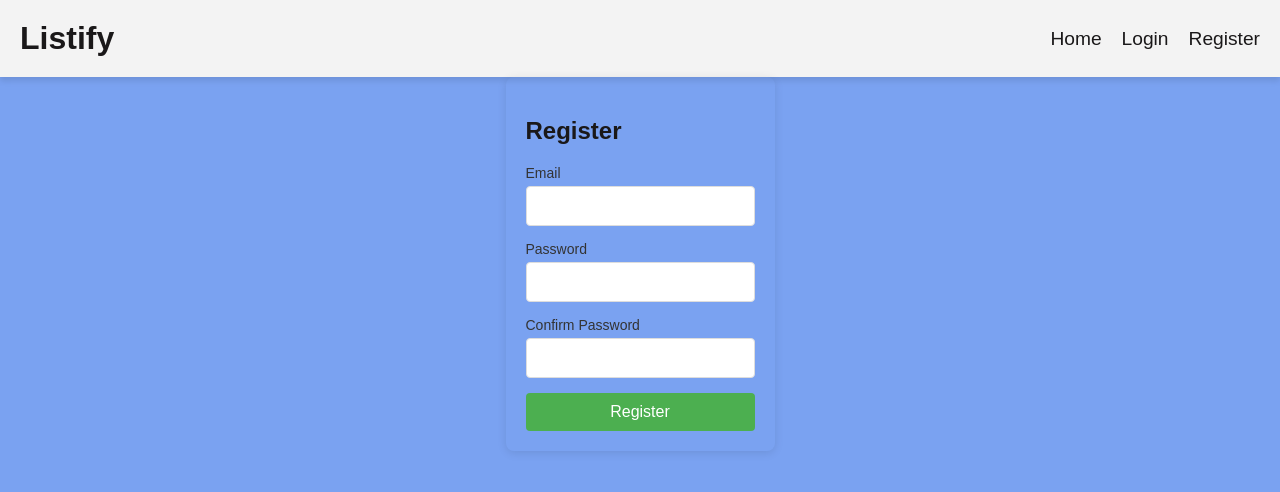
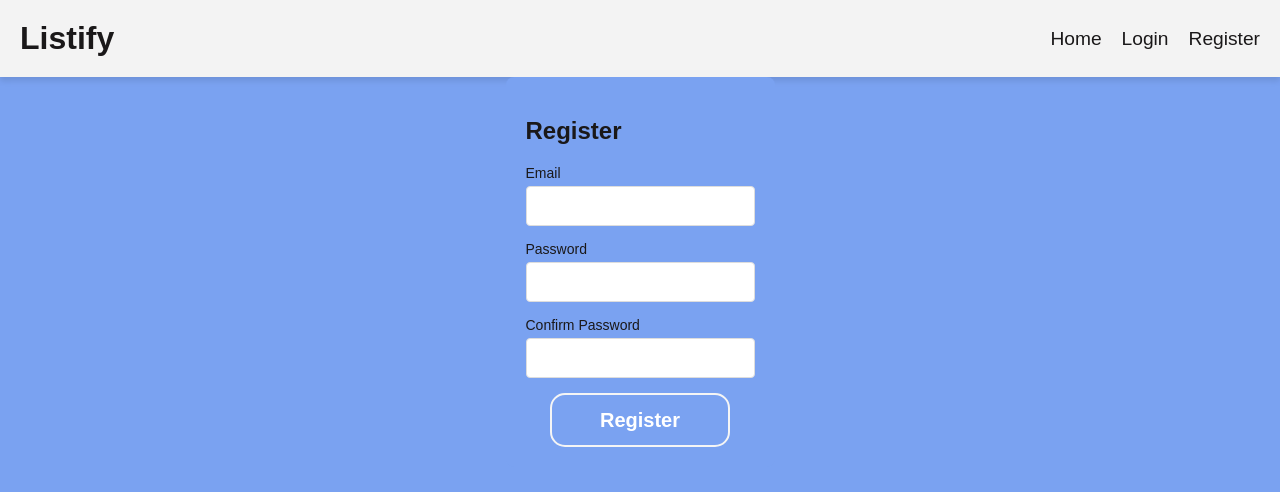
Before and after one commit to anaeggerdemier/Listify, a React (Create React App) app: page /register in a window 1280 px wide. Shown: the top 492 px of the page. Built offline with nearby package versions, Linux system fonts and the light colour scheme; no server answers.

Commit message:
Listify <feat: Refactor login and register pages>

```diff
--- a/src/Pages/Login/Login.jsx
+++ b/src/Pages/Login/Login.jsx
@@ -1,6 +1,7 @@
 import React, { useState } from "react";
 import InputField from "./InputField";
-import { FormContainer, Button, ErrorMessage } from "./Login.styled";
+import { FormContainer, ErrorMessage } from "./Login.styled";
+import Button from "../../Components/Button/Button";
 
 const Login = () => {
   const [formData, setFormData] = useState({ email: "", password: "" });
@@ -51,7 +52,9 @@ const Login = () => {
 
         {error && <ErrorMessage>{error}</ErrorMessage>}
 
-        <Button type="submit">Login</Button>
+        <div style={{ textAlign: "center" }}>
+          <Button type="submit" primary>Register</Button>
+        </div>
       </form>
     </FormContainer>
   );
--- a/src/Pages/Login/Login.styled.js
+++ b/src/Pages/Login/Login.styled.js
@@ -43,27 +43,6 @@ export const Input = styled.input`
   }
 `;
 
-export const Button = styled.button`
-  width: 100%;
-  padding: 12px;
-  background-color: #4caf50;
-  color: white;
-  border: none;
-  border-radius: 6px;
-  font-size: 16px;
-  cursor: pointer;
-  transition: background-color 0.3s ease, transform 0.3s ease;
-
-  &:hover {
-    background-color: #45a049;
-    transform: scale(1.05);
-  }
-
-  &:active {
-    background-color: #388e3c;
-  }
-`;
-
 export const ErrorMessage = styled.p`
   color: #f44336;
   font-size: 14px;
--- a/src/Pages/Register/Register.jsx
+++ b/src/Pages/Register/Register.jsx
@@ -1,61 +1,21 @@
-import React, { useState } from 'react';
-import styled from 'styled-components';
+import React, { useState } from "react";
+import {
+  StyledFormContainer,
+  StyledInputField,
+  StyledLabel,
+  StyledInput,
+  StyledErrorMessage,
+} from "./Register.styled";
+import Button from "../../Components/Button/Button";
 
-const FormContainer = styled.div`
-  max-width: 400px;
-  margin: 0 auto;
-  padding: 20px;
-  border-radius: 8px;
-  box-shadow: 0 2px 10px rgba(0, 0, 0, 0.1);
-`;
-
-const InputField = styled.div`
-  margin-bottom: 15px;
-`;
-
-const Label = styled.label`
-  display: block;
-  font-size: 14px;
-  color: #333;
-  margin-bottom: 5px;
-`;
-
-const Input = styled.input`
-  width: 100%;
-  padding: 10px;
-  font-size: 16px;
-  border-radius: 4px;
-  border: 1px solid #ddd;
-`;
-
-const Button = styled.button`
-  width: 100%;
-  padding: 10px;
-  background-color: #4caf50;
-  color: white;
-  border: none;
-  border-radius: 4px;
-  font-size: 16px;
-  cursor: pointer;
-  transition: background-color 0.3s;
-
-  &:hover {
-    background-color: #45a049;
-  }
-`;
-
-const ErrorMessage = styled.p`
-  color: red;
-  font-size: 14px;
-`;
 
 const Register = () => {
   const [formData, setFormData] = useState({
-    email: '',
-    password: '',
-    confirmPassword: ''
+    email: "",
+    password: "",
+    confirmPassword: "",
   });
-  const [error, setError] = useState('');
+  const [error, setError] = useState("");
 
   const handleInputChange = (e) => {
     const { name, value } = e.target;
@@ -64,30 +24,29 @@ const Register = () => {
 
   const handleRegister = (e) => {
     e.preventDefault();
-
     const { email, password, confirmPassword } = formData;
 
     if (!email || !password || !confirmPassword) {
-      setError('All fields are required!');
+      setError("All fields are required!");
       return;
     }
 
     if (password !== confirmPassword) {
-      setError('Passwords do not match!');
+      setError("Passwords do not match!");
       return;
     }
 
-    console.log('Cadastro realizado com:', email, password);
-    setError('');
+    console.log("Cadastro realizado com:", email, password);
+    setError("");
   };
 
   return (
-    <FormContainer>
+    <StyledFormContainer>
       <h2>Register</h2>
       <form onSubmit={handleRegister}>
-        <InputField>
-          <Label htmlFor="email">Email</Label>
-          <Input
+        <StyledInputField>
+          <StyledLabel htmlFor="email">Email</StyledLabel>
+          <StyledInput
             type="email"
             id="email"
             name="email"
@@ -96,11 +55,11 @@ const Register = () => {
             required
             aria-describedby="emailError"
           />
-        </InputField>
+        </StyledInputField>
 
-        <InputField>
-          <Label htmlFor="password">Password</Label>
-          <Input
+        <StyledInputField>
+          <StyledLabel htmlFor="password">Password</StyledLabel>
+          <StyledInput
             type="password"
             id="password"
             name="password"
@@ -109,11 +68,11 @@ const Register = () => {
             required
             aria-describedby="passwordError"
           />
-        </InputField>
+        </StyledInputField>
 
-        <InputField>
-          <Label htmlFor="confirmPassword">Confirm Password</Label>
-          <Input
+        <StyledInputField>
+          <StyledLabel htmlFor="confirmPassword">Confirm Password</StyledLabel>
+          <StyledInput
             type="password"
             id="confirmPassword"
             name="confirmPassword"
@@ -122,13 +81,14 @@ const Register = () => {
             required
             aria-describedby="confirmPasswordError"
           />
-        </InputField>
+        </StyledInputField>
 
-        {error && <ErrorMessage id="formError">{error}</ErrorMessage>}
-
-        <Button type="submit">Register</Button>
+        {error && <StyledErrorMessage id="formError">{error}</StyledErrorMessage>}
+        <div style={{ textAlign: "center" }}>
+          <Button type="submit" primary>Register</Button>
+        </div>
       </form>
-    </FormContainer>
+    </StyledFormContainer>
   );
 };
 
--- /dev/null
+++ b/src/Pages/Register/Register.styled.js
@@ -0,0 +1,41 @@
+import styled from "styled-components";
+
+export const StyledFormContainer = styled.div`
+  max-width: 25rem;
+  margin: 0 auto;
+  padding: 1.25rem;
+  border-radius: 0.5rem;
+  background-color: ${({ theme }) => theme.colors.background};
+`;
+
+export const StyledInputField = styled.div`
+  margin-bottom: 0.9375rem;
+`;
+
+export const StyledLabel = styled.label`
+  display: block;
+  font-size: 0.875rem;
+  color: ${({ theme }) => theme.colors.text};
+  margin-bottom: 0.3125rem;
+`;
+
+export const StyledInput = styled.input`
+  width: 100%;
+  padding: 0.625rem;
+  font-size: 1rem;
+  border-radius: 0.25rem;
+  border: 0.0625rem solid ${({ theme }) => theme.colors.border};
+  transition: all 0.3s ease;
+
+  &:focus {
+    border-color: ${({ theme }) => theme.colors.primary};
+    outline: none;
+    box-shadow: 0 0 0.5rem ${({ theme }) => theme.colors.primaryLight};
+  }
+`;
+
+export const StyledErrorMessage = styled.p`
+  color: ${({ theme }) => theme.colors.error};
+  font-size: 0.875rem;
+  margin-top: 0.3125rem;
+`;
```
